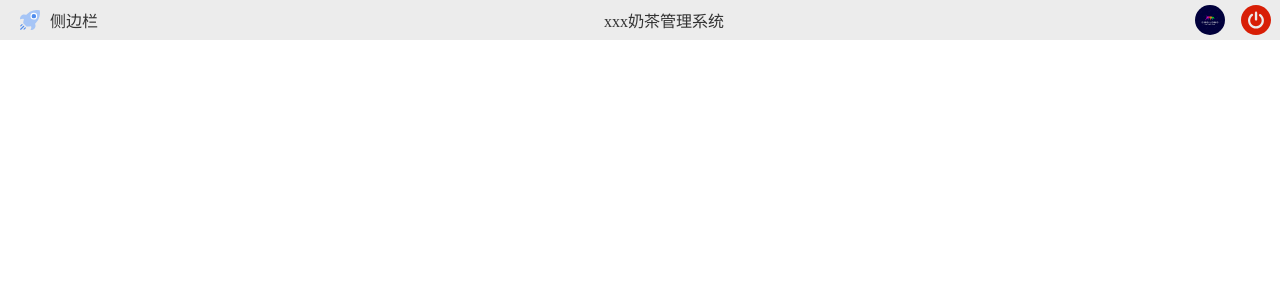
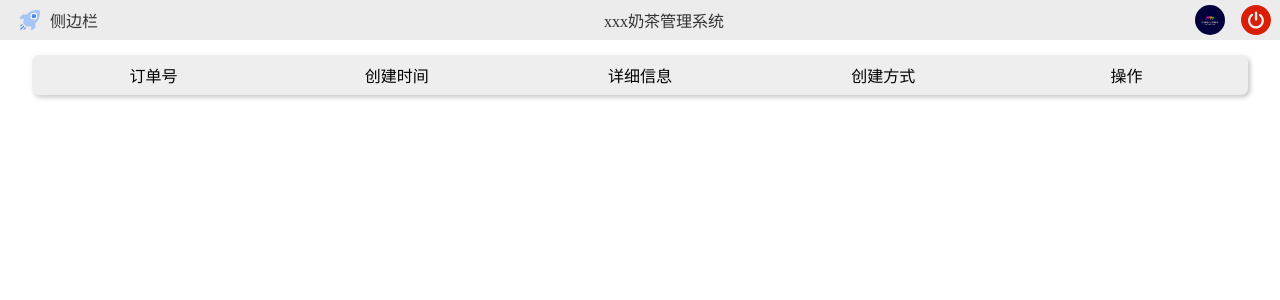
Before and after one commit to JokerFLee/milk-tea, a Vue app: page /#/orderOption in a window 1280 px wide. Shown: the top 300 px of the page. Built offline with nearby package versions, Linux system fonts and the light colour scheme; a web font is replaced by a local one; what vue-chartkick would draw is missing.

Commit message:
细节调整＋订单管理完善🥱睡觉！不写了

```diff
--- a/src/App.vue
+++ b/src/App.vue
@@ -93,7 +93,7 @@
 					</div>
 					<ul v-show="statement[3]" @click="ismobile">
 						<router-link to="/">
-							<li>员工申请</li> <!-- 管理员:用于处理员工的注册请求 ===> 普通员工:无权限访问 -->
+							<li>员工注册</li> <!-- 管理员:用于处理员工的注册请求 ===> 普通员工:无权限访问 -->
 						</router-link>
 						<router-link to="/">
 							<li>用户管理</li> <!-- 管理员:岗位调动,离职,删 改 查 ===> 普通员工:无权限访问-->
@@ -113,10 +113,7 @@
 							<li>申请调休</li>
 						</router-link>
 						<router-link to="/">
-							<li>活动日历</li>
-						</router-link>
-						<router-link to="/">
-							<li>匿名吐槽</li>
+							<li>优惠码</li>
 						</router-link>
 					</ul>
 				</div>
--- a/src/components/orderMT.vue
+++ b/src/components/orderMT.vue
@@ -106,7 +106,7 @@
 				<div class="cny">
 					<div>结算总金额: <span class="span">{{ cny }} </span>¥</div>
 				</div>
-				<div class="submit" @click="submit">支付</div>
+				<div class="submit" @click="submit">结算</div>
 			</div>
 		</div>
 	</div>
@@ -124,7 +124,6 @@ let mtinfo = ref([
 	"甜点美食",
 	"mosaic下午茶",
 	"Florentia milk coffee",
-	"低热绿色饮品",
 	"奶茶盲盒"
 ])
 
@@ -374,18 +373,18 @@ function submit(e) {
 							width: 30%;
 							height: 100%;
 							position: relative;
+							max-width: 55px;
 
 							img {
 								width: 100%;
 								height: 100%;
-								min-width: 50px;
 								object-fit: contain;
 							}
 
 							span {
 								position: absolute;
 								padding: 5px;
-								top: 10px;
+								top: 5px;
 								left: 60%;
 								writing-mode: vertical-lr;
 								white-space: nowrap;
@@ -494,6 +493,7 @@ function submit(e) {
 			justify-content: center;
 			padding-top: 10px;
 
+
 			::-webkit-scrollbar {
 				display: none;
 				// opacity: 1;
@@ -506,6 +506,7 @@ function submit(e) {
 				overflow: auto;
 				padding: 0 5px 0 5px;
 
+
 				div.milktea:last-child {
 					margin-bottom: 80px;
 				}
@@ -513,14 +514,13 @@ function submit(e) {
 				.milktea {
 					width: 100%;
 					height: 100%;
-					max-height: 100px;
+					max-height: 120px;
 					margin-top: 5px;
 					margin-bottom: 15px;
 					display: flex;
 					box-shadow: -2px -2px 5px #ffffff, 2px 2px 5px #b4b4b4;
 					border-radius: 7px;
-
-
+					overflow: hidden;
 
 					.pic {
 						width: 110px;
@@ -533,14 +533,14 @@ function submit(e) {
 						img {
 							width: 100%;
 							height: 100%;
-							object-fit: contain;
+							object-fit: cover;
 						}
 
 						.sp1 {
 							position: absolute;
 							padding: 5px;
 							top: 10px;
-							left: 60%;
+							left: 70%;
 							writing-mode: vertical-lr;
 							white-space: nowrap;
 							background-color: #8400ff;
@@ -551,24 +551,24 @@ function submit(e) {
 						}
 
 						.sp2 {
-							width: 25px;
-							height: 25px;
+							width: 30px;
+							height: 30px;
 							text-align: center;
 							position: absolute;
 							top: 10px;
-							left: 3%;
+							left: 0%;
 							background-color: #000;
 							border-radius: 50%;
-							font-weight: bold;
+							font-size: large;
 							font-family: kkt;
-							color: #fff;
+							color: #eee;
 							display: flex;
 							justify-content: center;
 							align-items: center;
 						}
 
 						.sp2::after {
-							content: "$"
+							content: "￥"
 						}
 					}
 
@@ -701,7 +701,6 @@ function submit(e) {
 				color: #fff;
 				font-weight: bolder;
 				font-size: large;
-
 				background-color: #000;
 			}
 		}
--- a/src/components/orderOptionp.vue
+++ b/src/components/orderOptionp.vue
@@ -1,17 +1,24 @@
 <template>
-	<div>
-		<div class="outb">
-			<div class="smbx">
+	<div class="outb">
+		<div class="smbx">
 
-				<!-- 仅可以选择取消订单!不可以删除订单信息. 三个月后才可以选择删除。
+			<!--
+				仅可以选择取消订单!不可以删除订单信息. 三个月后才可以选择删除。
 				并且需要选择原因.默认是[顾客主动退款]
 				如果奶茶已经做出,且无质量原因客观上不接受取消订单退款.
 				 -->
-				<div class="mkodm">
+			<div class="mkodm">
+				<div class="comm">订单号</div>
+				<div class="comm">创建时间</div>
+				<div class="comm">详细信息</div>
+				<div class="comm">创建方式</div>
+				<div class="comm">操作</div>
+			</div>
 
-				</div>
+			<div class="sec">
 
 			</div>
+
 		</div>
 	</div>
 </template>
@@ -21,4 +28,35 @@
 </script>
 
 <style lang="scss" scoped>
+.outb {
+	width: 100%;
+	height: 100%;
+	display: flex;
+	justify-content: center;
+
+	.smbx {
+		height: 40px;
+		width: 95%;
+		background: #eee;
+		margin-top: 15px;
+		border-radius: 7px;
+		box-shadow: -2px -2px 5px #fcfcfc, 2px 2px 5px #babebc;
+
+		.mkodm{
+			width: 100%;
+			height: 100%;
+			display: flex;
+			flex-direction: row;
+			justify-content: space-evenly;
+			.comm{
+				width: 25%;
+				height: 100%;
+				min-height: 40px;
+				display: flex;
+				align-items: center;
+				justify-content: center;
+			}
+		}
+	}
+}
 </style>
```
